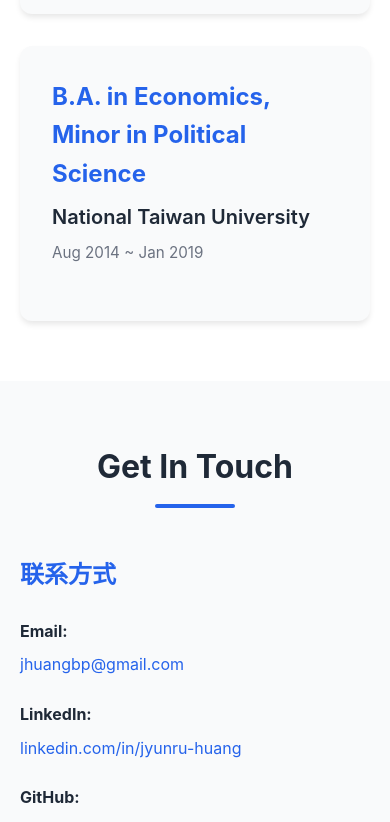
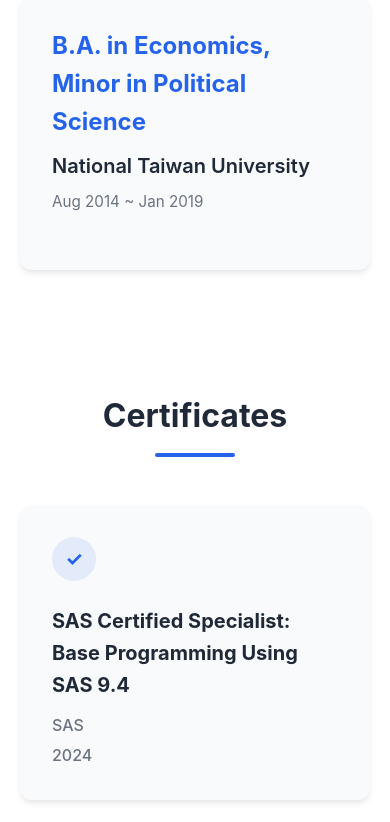
Before and after one commit to jhuangbp/portfolio_website, a React (Vite) app: page / in a window 390 px wide. Shown: the part 8647-9469 px from the top of the page. Built offline with nearby package versions, Linux system fonts and the light colour scheme.

Commit message:
Add separate certificates section

```diff
--- a/src/App.jsx
+++ b/src/App.jsx
@@ -6,6 +6,7 @@ import Projects from './components/Projects'
 import Experience from './components/Experience'
 import Skills from './components/Skills'
 import Education from './components/Education'
+import Certificates from './components/Certificates'
 import Contact from './components/Contact'
 import './App.css'
 
@@ -19,6 +20,7 @@ function App() {
       <Experience />
       <Skills />
       <Education />
+      <Certificates />
       <Contact />
     </div>
   )
--- /dev/null
+++ b/src/components/Certificates.css
@@ -0,0 +1,67 @@
+.certificates {
+  background: var(--bg-white);
+}
+
+.certificates-container {
+  display: flex;
+  flex-direction: column;
+  gap: 1.5rem;
+  max-width: 800px;
+  margin: 0 auto;
+}
+
+.certificate-card {
+  display: flex;
+  gap: 1.5rem;
+  align-items: flex-start;
+  background: var(--bg-light);
+  padding: 2rem;
+  border-radius: 12px;
+  box-shadow: var(--shadow);
+}
+
+.certificate-icon {
+  display: inline-flex;
+  align-items: center;
+  justify-content: center;
+  width: 44px;
+  height: 44px;
+  border-radius: 50%;
+  background: rgba(37, 99, 235, 0.1);
+  color: var(--primary-color);
+  font-size: 1.25rem;
+  font-weight: 700;
+  flex-shrink: 0;
+}
+
+.certificate-details {
+  display: flex;
+  flex-direction: column;
+  gap: 0.75rem;
+}
+
+.certificate-name {
+  font-size: 1.25rem;
+  font-weight: 700;
+  color: var(--text-dark);
+  margin: 0;
+}
+
+.certificate-meta {
+  display: flex;
+  gap: 1rem;
+  color: var(--text-light);
+  font-weight: 500;
+}
+
+@media (max-width: 768px) {
+  .certificate-card {
+    flex-direction: column;
+    align-items: flex-start;
+  }
+
+  .certificate-meta {
+    flex-direction: column;
+    gap: 0.25rem;
+  }
+}
--- /dev/null
+++ b/src/components/Certificates.jsx
@@ -0,0 +1,35 @@
+import React from 'react'
+import './Certificates.css'
+
+const Certificates = () => {
+  const certificates = [
+    {
+      id: 1,
+      name: 'SAS Certified Specialist: Base Programming Using SAS 9.4',
+      issuer: 'SAS',
+      date: '2024'
+    }
+  ]
+
+  return (
+    <section id="certificates" className="certificates">
+      <h2 className="section-title">Certificates</h2>
+      <div className="certificates-container">
+        {certificates.map((cert) => (
+          <div key={cert.id} className="certificate-card">
+            <div className="certificate-icon">✓</div>
+            <div className="certificate-details">
+              <h3 className="certificate-name">{cert.name}</h3>
+              <div className="certificate-meta">
+                <span>{cert.issuer}</span>
+                <span>{cert.date}</span>
+              </div>
+            </div>
+          </div>
+        ))}
+      </div>
+    </section>
+  )
+}
+
+export default Certificates
--- a/src/components/Education.css
+++ b/src/components/Education.css
@@ -72,43 +72,6 @@
   font-weight: bold;
 }
 
-.certificates-section {
-  background: var(--bg-light);
-  padding: 2rem;
-  border-radius: 12px;
-  box-shadow: var(--shadow);
-}
-
-.certificates-title {
-  font-size: 1.5rem;
-  font-weight: 700;
-  color: var(--primary-color);
-  margin-bottom: 1.5rem;
-}
-
-.certificates-list {
-  display: flex;
-  flex-direction: column;
-  gap: 1rem;
-}
-
-.certificate-item {
-  display: flex;
-  align-items: center;
-  gap: 1rem;
-  padding: 1rem;
-  background: var(--bg-white);
-  border-radius: 8px;
-  color: var(--text-dark);
-  font-weight: 500;
-}
-
-.certificate-icon {
-  color: var(--primary-color);
-  font-size: 1.25rem;
-  font-weight: bold;
-}
-
 @media (max-width: 768px) {
   .education-meta {
     flex-direction: column;
--- a/src/components/Education.jsx
+++ b/src/components/Education.jsx
@@ -18,7 +18,6 @@ const Education = () => {
         'Business Analytics Toolbox (SQL + Tableau)',
         'Big Data Analytics (PySpark)'
       ],
-      certificates: []
     },
     {
       id: 2,
@@ -26,16 +25,13 @@ const Education = () => {
       degree: 'B.A. in Economics, Minor in Political Science',
       period: 'Aug 2014 ~ Jan 2019',
       gpa: '',
-      courses: [],
-      certificates: []
+      courses: []
     }
   ]
 
-  const certificates = []
-
   return (
     <section id="education" className="education">
-      <h2 className="section-title">Education & Certificates</h2>
+      <h2 className="section-title">Education</h2>
       <div className="education-container">
         {education.map((edu) => (
           <div key={edu.id} className="education-card">
@@ -57,20 +53,6 @@ const Education = () => {
             )}
           </div>
         ))}
-
-        {certificates.length > 0 && (
-          <div className="certificates-section">
-            <h3 className="certificates-title">Certificates</h3>
-            <div className="certificates-list">
-              {certificates.map((cert, index) => (
-                <div key={index} className="certificate-item">
-                  <span className="certificate-icon">✓</span>
-                  <span>{cert}</span>
-                </div>
-              ))}
-            </div>
-          </div>
-        )}
       </div>
     </section>
   )
--- a/src/components/Navbar.jsx
+++ b/src/components/Navbar.jsx
@@ -37,6 +37,8 @@ const Navbar = () => {
           <li onClick={() => scrollToSection('projects')}>Projects</li>
           <li onClick={() => scrollToSection('experience')}>Experience</li>
           <li onClick={() => scrollToSection('skills')}>Skills</li>
+          <li onClick={() => scrollToSection('education')}>Education</li>
+          <li onClick={() => scrollToSection('certificates')}>Certificates</li>
           <li onClick={() => scrollToSection('contact')}>Contact</li>
         </ul>
 
```
